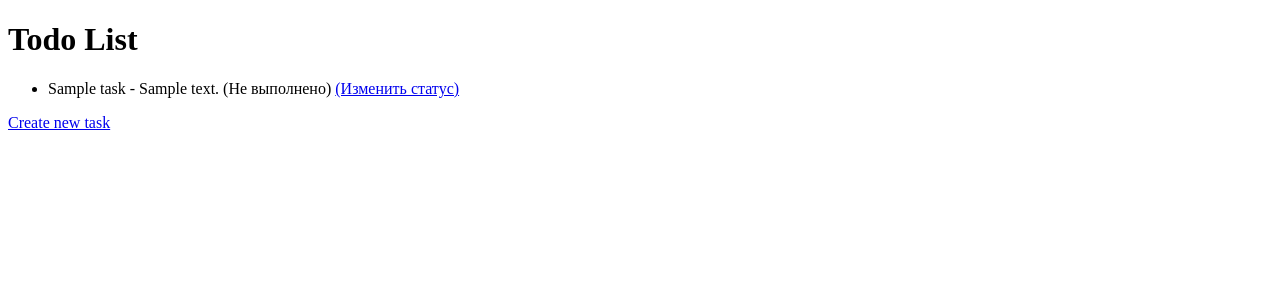
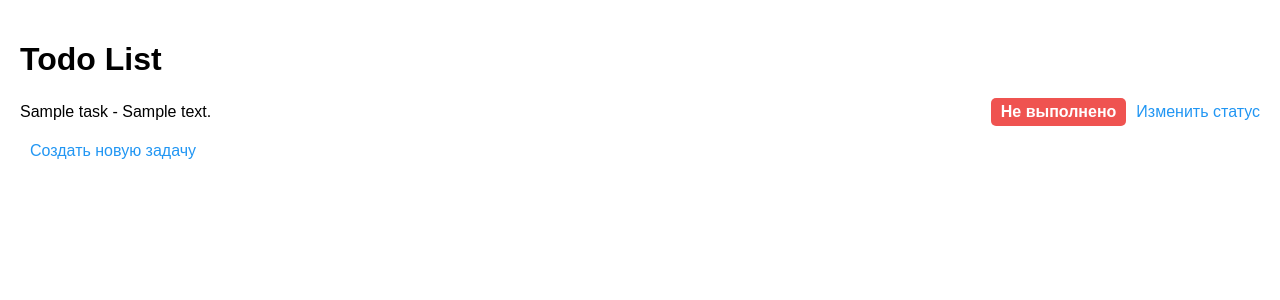
Before and after one commit to DenisYsmanov/ToDo, a Django app: template templates/index.html in a window 1280 px wide. Shown: the top 300 px of the page. Run offline with Django 5.2, Linux system fonts and the light colour scheme; the template is opened without the code that fills it: most values are stand-ins (such as "Sample title", 1, 10 or a date in 2020).

Commit message:
first commit

```diff
--- a/apps/todo/urls.py
+++ b/apps/todo/urls.py
@@ -5,7 +5,7 @@ from apps.todo import views
 urlpatterns = [
     path('', views.homepage, name='homepage'),
     path('create/', views.create, name='create'),
-    path('detail/<int:pk>/', views.retrieve, name='retrieve'),
+    path('detail/<int:pk>/', views.retrieve, name='detail'),
     path('update/<int:pk>/', views.update, name='update'),
     path('destroy/<int:pk>/', views.destroy, name='destroy'),
     path('done_task/<int:pk>/', views.done_task, name='done_task'),
--- a/templates/index.html
+++ b/templates/index.html
@@ -2,23 +2,71 @@
 <html lang="en">
 <head>
     <meta charset="UTF-8">
+    <meta name="viewport" content="width=device-width, initial-scale=1.0">
     <title>Todo List</title>
+    <style>
+        body {
+            font-family: Arial, sans-serif;
+            margin: 0;
+            padding: 20px;
+        }
+        h1 {
+            margin-bottom: 20px;
+        }
+        ul {
+            list-style-type: none;
+            padding: 0;
+        }
+        li {
+            margin-bottom: 10px;
+        }
+        .task {
+            display: flex;
+            align-items: center;
+        }
+        .task-title {
+            flex: 1;
+        }
+        .status {
+            margin-left: 10px;
+            padding: 5px 10px;
+            border-radius: 5px;
+            font-weight: bold;
+        }
+        .completed {
+            background-color: #66bb6a;
+            color: white;
+        }
+        .not-completed {
+            background-color: #ef5350;
+            color: white;
+        }
+        .action-link {
+            margin-left: 10px;
+            text-decoration: none;
+            color: #2196f3;
+        }
+    </style>
 </head>
 <body>
     <h1>Todo List</h1>
     <ul>
         {% for task in todo %}
             <li>
-                {{ task.title }} - {{ task.text }}
-                {% if task.is_complete %}
-                    <span>(Выполнено)</span>
-                {% else %}
-                    <span>(Не выполнено)</span>
-                {% endif %}
-                <a href="{% url 'done_task' task.id %}">(Изменить статус)</a>
+                <div class="task">
+                    <div class="task-title">{{ task.title }} - {{ task.text }}</div>
+                    <div class="status {% if task.is_complete %}completed{% else %}not-completed{% endif %}">
+                        {% if task.is_complete %}
+                            Выполнено
+                        {% else %}
+                            Не выполнено
+                        {% endif %}
+                    </div>
+                    <a href="{% url 'done_task' task.id %}" class="action-link">Изменить статус</a>
+                </div>
             </li>
         {% endfor %}
     </ul>
-    <a href="{% url 'create' %}">Create new task</a>
+    <a href="{% url 'create' %}" class="action-link">Создать новую задачу</a>
 </body>
 </html>
```
Also changed, not shown: apps/todo/views.py (+9 -9 lines), templates/update.html (+10 -8 lines), 3 other files.
